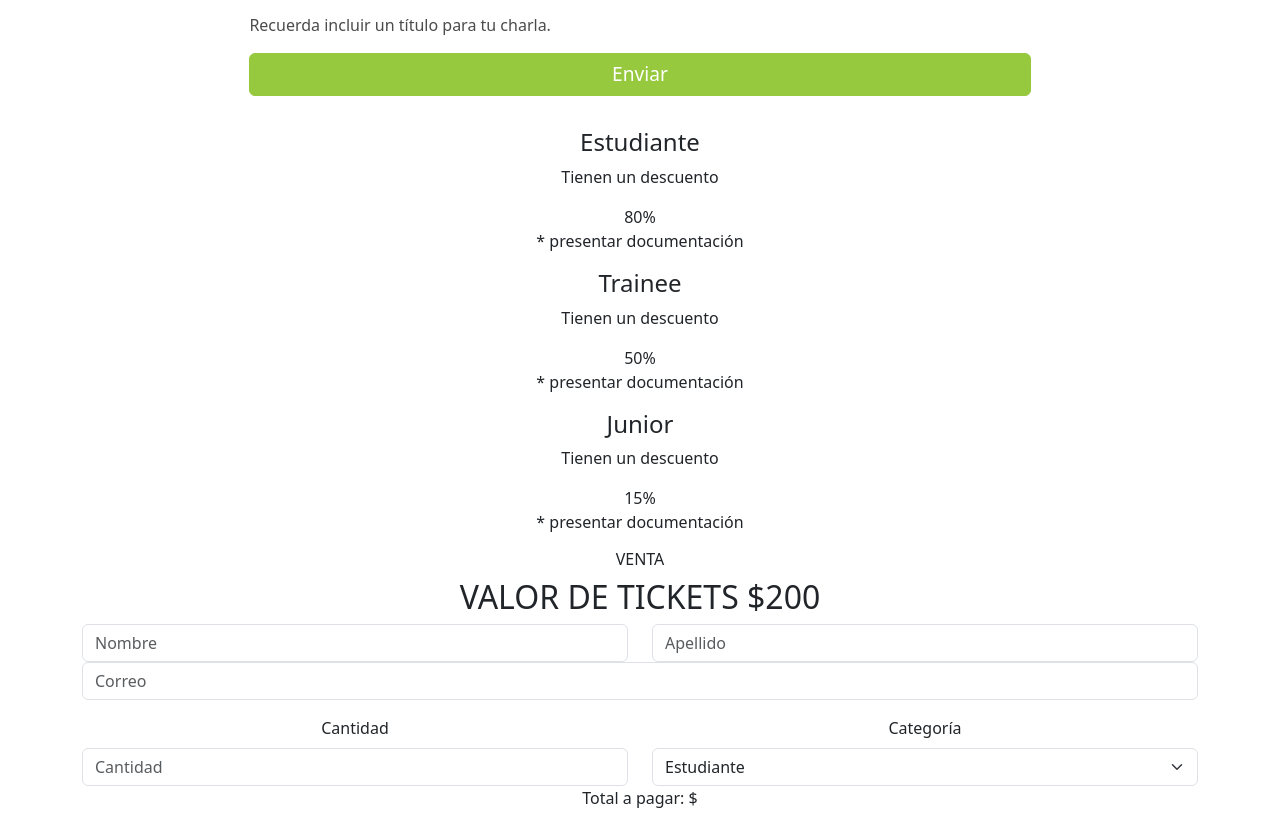
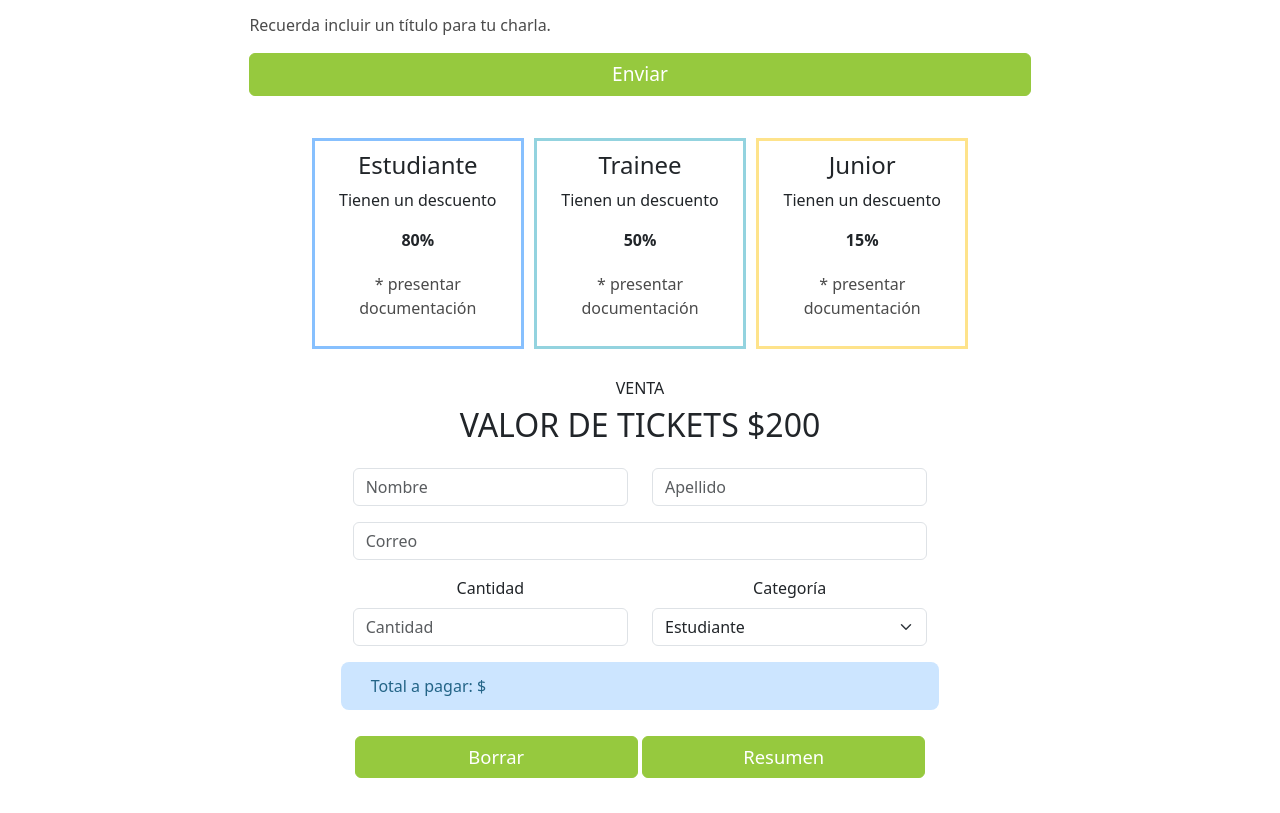
Before and after one commit to tomasvainstein/conferenciabsas, a plain HTML site: page index.html in a window 1280 px wide. Shown: the part 2465-3278 px from the top of the page. Drawn offline with Linux system fonts and the light colour scheme; a script that the page names is missing.

Commit message:
Add files via upload

```diff
--- a/css/style.css
+++ b/css/style.css
@@ -34,7 +34,6 @@
 
 #oradores {
     padding-top: 5em;
-    /* padding: 0.5rem 15%; */
 }
 
 #oradores .row {
@@ -124,6 +123,97 @@
     text-align: left;
 }
 
+/* Compra tickets */
+
+#compratickets {
+    margin-bottom: 1.5em;
+    padding-inline: 17%;
+    width: 100%;
+}
+
+.categorias {
+    display: flex;
+    justify-content: center;
+    gap: 10px;
+    padding-inline: 10%;
+}
+
+.categorias > div {
+    text-align: center;
+    padding: 10px;
+    border: 3px solid;
+    margin-top: 10px;
+    margin-bottom: 30px;
+}
+
+.categorias .estudiante {
+    border-color: rgba(135,192,254,255);
+}
+
+.categorias .trainee {
+    border-color: rgba(147,211,223,255);
+}
+
+.categorias .junior {
+    border-color: rgba(254,227,139,255);
+}
+
+.categorias span {
+    display: block;
+    font-weight: bolder;
+    margin-bottom: 20px;
+}
+
+#compratickets .row {
+    padding: 1rem 15%;
+}
+
+#compratickets .col {
+    margin-bottom: 1em;
+}
+
+#compratickets .condicion {
+    color: rgb(75, 75, 75);
+}
+
+#compratickets .btn {
+    background-color: rgba(150, 201, 62, 255);
+    border-color: rgba(150, 201, 62, 255);
+    color: rgb(255, 255, 255);
+    max-width: calc(50% - 0.5rem/2);
+    width: 100%;
+    font-size: 1.15rem;
+    margin-bottom: 10px;
+    margin-top: 10px;
+}
+
+#compratickets .btn:hover {
+    background-color: rgb(255, 255, 255);
+    border-color: rgba(150, 201, 62, 255);
+    color: rgba(150, 201, 62, 255);
+}
+
+#compratickets .form-label {
+    text-align: left;
+    color: rgb(247, 240, 255)55, 240, 247);
+}
+
+.botones_comprar {
+    justify-content: space-between;
+    max-width: 100%
+    margin-bottom: 10px;
+}
+
+.precioTotal {
+    color: rgb(35, 100, 135);
+    background-color: rgb(204, 229, 255);
+    text-align: left;
+    padding-inline: 10%;
+    padding: 2%;
+    padding-left: 5%;
+    border-radius: 8px;
+}
+
 /* Footer */
 
 .footer-style {
```
